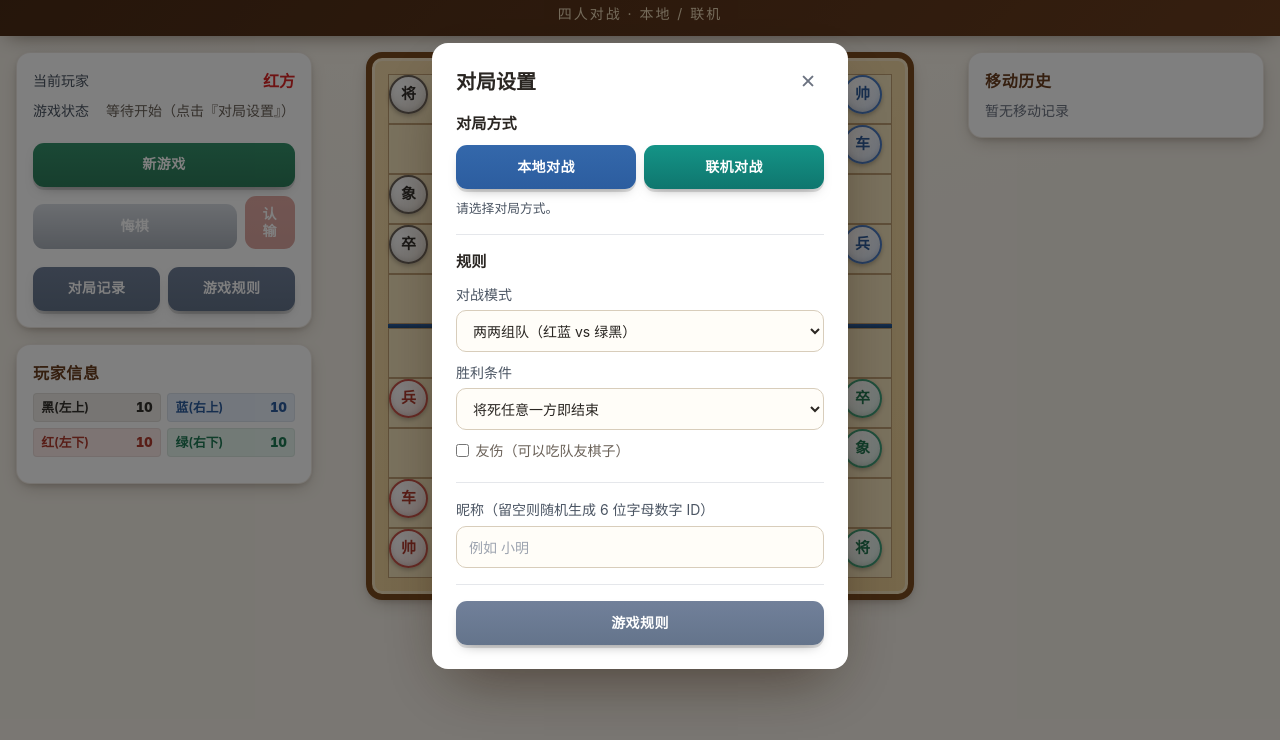
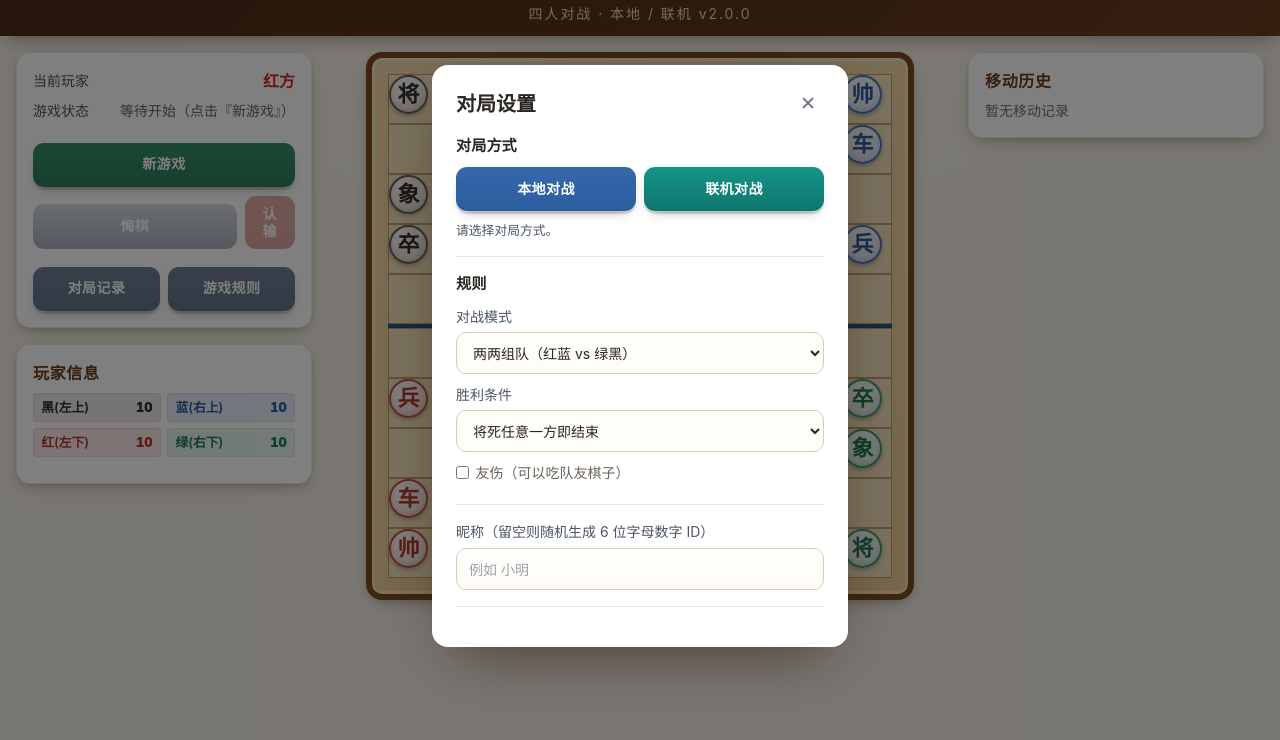
Before and after one commit to coperlm/chess_4people, a website: page index.html in a window 1280 px wide. Shown: the part 44-784 px from the top of the page. Drawn offline with Linux system fonts and the light colour scheme.

Commit message:
feat: 更新 GitHub Pages 部署配置，支持多个分支推送，优化游戏界面和功能，显示版本号

```diff
--- a/index.html
+++ b/index.html
@@ -26,7 +26,7 @@
     <header class="bg-amber-800 text-white py-3 shadow-lg">
         <div class="container mx-auto text-center">
             <h1 class="text-2xl font-bold">四人象棋</h1>
-            <p class="text-amber-200 text-sm mt-1">四人对战 · 本地 / 联机</p>
+            <p class="text-amber-200 text-sm mt-1">四人对战 · 本地 / 联机 <span id="appVersion" class="opacity-70"></span></p>
         </div>
     </header>
 
@@ -151,7 +151,6 @@
 
             <div class="modal-actions">
                 <button id="startLocalBtn" class="online-btn online-btn--start hidden">开始本地对局</button>
-                <button id="openRulesBtn" class="online-btn online-btn--copy">游戏规则</button>
             </div>
         </div>
     </div>
--- a/js/board/BoardRenderer.js
+++ b/js/board/BoardRenderer.js
@@ -115,7 +115,7 @@ class BoardRenderer {
             cellSize: finalCellSize,
             riverWidth: finalRiverWidth,
             pieceSize: Math.floor(finalCellSize * 0.78), // 棋子是格子的78%
-            fontSize: Math.floor(finalCellSize * 0.3)    // 字体是格子的30%
+            fontSize: Math.floor(finalCellSize * 0.44)   // 字体随格子自适应
         };
     }
 
--- a/js/game/GameEngine.js
+++ b/js/game/GameEngine.js
@@ -152,13 +152,8 @@ class GameEngine {
      */
     bindEvents() {
         // 绑定按钮事件
-        const newGameBtn = document.getElementById('newGameBtn');
         const undoBtn = document.getElementById('undoBtn');
         const surrenderBtn = document.getElementById('surrenderBtn');
-
-        if (newGameBtn) {
-            newGameBtn.addEventListener('click', () => this.startNewGame());
-        }
 
         if (undoBtn) {
             undoBtn.addEventListener('click', () => this.undoMove());
@@ -477,7 +472,7 @@ class GameEngine {
 
             switch (this.gameState.gamePhase) {
                 case 'ready':
-                    status = '等待开始（点击『对局设置』）';
+                    status = '等待开始（点击『新游戏』）';
                     break;
                 case 'playing':
                     status = `第${this.gameState.turn}回合`;
--- a/js/main.js
+++ b/js/main.js
@@ -43,6 +43,12 @@ class ChessGameApp {
             window.gameEngine = this.gameEngine;
             window.gameInterface = this.gameInterface;
             window.chessApp = this;
+
+            // 顶部显示版本号（读取 package.json，单一来源）
+            fetch('./package.json')
+                .then(r => (r.ok ? r.json() : null))
+                .then(p => { const el = document.getElementById('appVersion'); if (el && p && p.version) el.textContent = 'v' + p.version; })
+                .catch(() => {});
 
             // 隐藏加载状态
             this.hideInitialLoading();
--- a/js/ui/GameInterface.js
+++ b/js/ui/GameInterface.js
@@ -56,7 +56,6 @@ class GameInterface {
         bind('setupOpenBtn', () => this.openSetup());
         bind('replayOpenBtn', () => this.openReplay());
         bind('rulesOpenBtn', () => this.openRules());
-        bind('openRulesBtn', () => this.openRules());
 
         // 统一：右上角 ✕ 关闭 + 点击遮罩关闭
         document.querySelectorAll('.modal-x').forEach(btn => {
@@ -191,7 +190,6 @@ class GameInterface {
      */
     initializeTooltips() {
         // 为各种元素添加工具提示
-        this.addTooltip('#newGameBtn', '开始新的四人象棋游戏');
         this.addTooltip('#undoBtn', '撤销上一步移动');
         this.addTooltip('#surrenderBtn', '当前玩家认输');
     }
--- a/js/utils/Config.js
+++ b/js/utils/Config.js
@@ -1,8 +1,7 @@
 // 游戏配置文件
 class Config {
-    static BOARD_SIZE = 10;  // 改为10x10，河界不再占用格子
+    static BOARD_SIZE = 10;  // 10x10，河界为两格之间的视觉分隔线
     static PLAYABLE_SIZE = 5;
-    static RIVER_POSITION = 5; // 河界在第5行/列之后（视觉分隔线）
 
     // 队伍配置（对角线队友）
     static TEAMS = {
```
Also changed, not shown: .github/workflows/deploy-pages.yml, styles/style.css.
